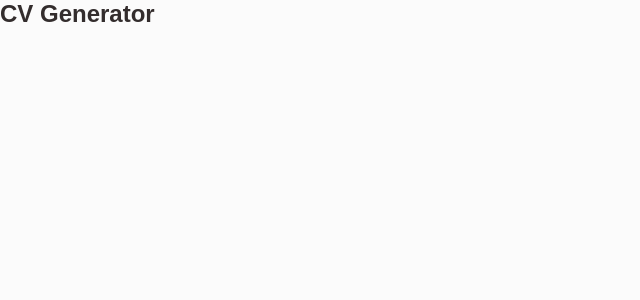
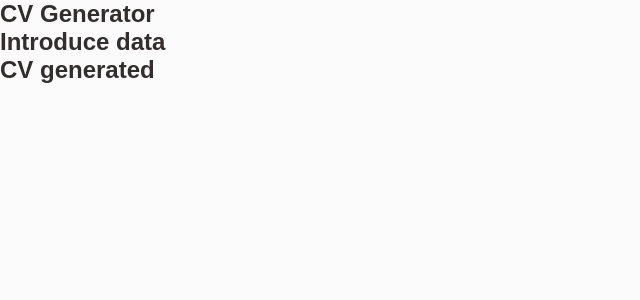
Before and after one commit to catalinbroinas/cv-application, a React (Vite) app: page / in a window 1280 px wide. Shown: the top 300 px of the page, without its empty margins (0-640 px from the left). Built offline with nearby package versions, Linux system fonts and the light colour scheme.

Commit message:
feat: add MainContent component
- Add FormSection and PreviewSection structure
- Wrap sections in container with class main-content

```diff
--- a/src/App.jsx
+++ b/src/App.jsx
@@ -1,10 +1,12 @@
 import './styles/App.css';
 import Header from './sections/header';
+import MainContent from './sections/MainContent/MainContent';
 
 function App() {
     return (
     <>
         <Header />
+        <main><MainContent /></main>
     </>
     );
 }
--- a/src/sections/MainContent/FormSection.jsx
+++ b/src/sections/MainContent/FormSection.jsx
@@ -0,0 +1,10 @@
+
+function FormSection() {
+    return (
+        <section className="insert-data">
+            <h2 className="title">Introduce data</h2>
+        </section>
+    );
+}
+
+export default FormSection;
--- a/src/sections/MainContent/MainContent.jsx
+++ b/src/sections/MainContent/MainContent.jsx
@@ -0,0 +1,15 @@
+import FormSection from "./FormSection";
+import PreviewSection from "./PreviewSection";
+
+function MainContent() {
+    return (
+        <div className="container">
+            <div className="main-content">
+                <FormSection />
+                <PreviewSection />
+            </div>
+        </div>
+    );
+}
+
+export default MainContent;
--- a/src/sections/MainContent/PreviewSection.jsx
+++ b/src/sections/MainContent/PreviewSection.jsx
@@ -0,0 +1,10 @@
+
+function PreviewSection() {
+    return (
+        <section className="preview">
+            <h2 className="title">CV generated</h2>
+        </section>
+    );
+}
+
+export default PreviewSection;
```
